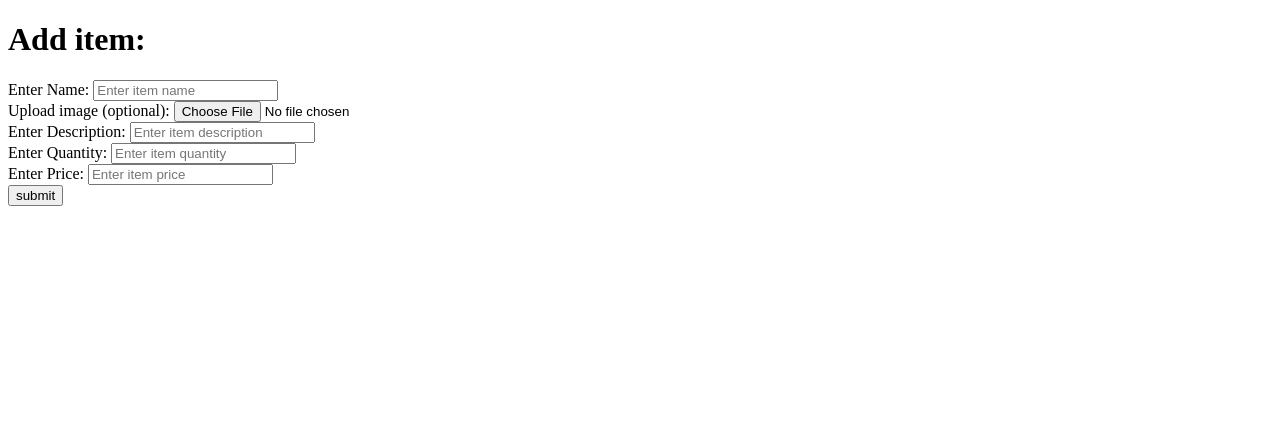
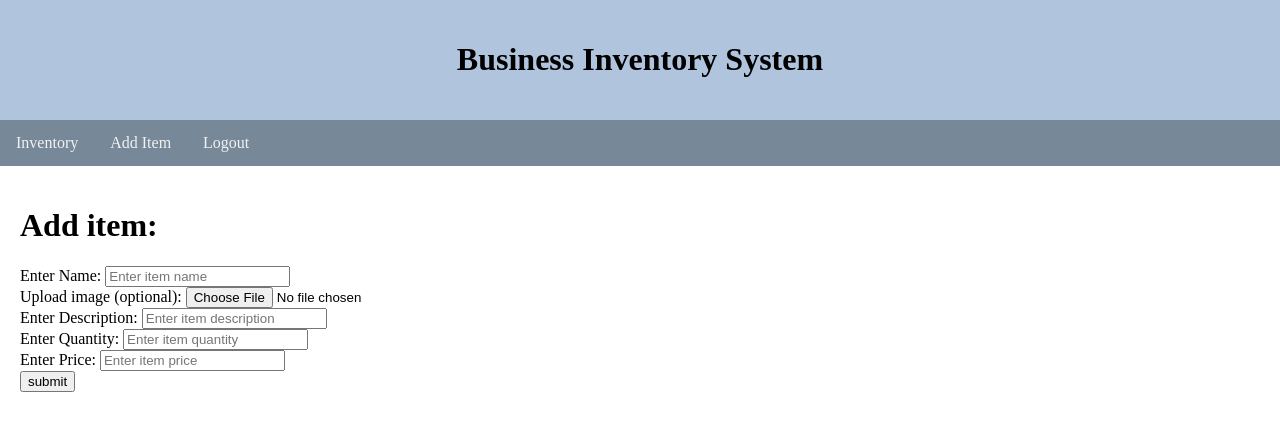
Before and after one commit to RATest35/Inventory-System, a Flask app: page /add in a window 1280 px wide. Shown: the top 431 px of the page. Run offline with Flask 3, Linux system fonts and the light colour scheme; the visitor is signed in with stand-in values (Sample User, id 1).

Commit message:
Update add.html to new ui

```diff
--- a/Templates/add.html
+++ b/Templates/add.html
@@ -1,10 +1,71 @@
 <!DOCTYPE html>
-<html>
-    <head>
-        <title>Add inventory item</title>
-    </head>
-    <body>
-        <h1>Add item:</h1>
+<html lang="en">
+<head>
+<title>Add Inventory Item</title>
+<meta charset="utf-8">
+<meta name="viewport" content="width=device-width, initial-scale=1">
+<style>
+* {
+  box-sizing: border-box;
+}
+
+body {
+  margin: 0;
+}
+
+/* Style the header */
+.header {
+  background-color: #B0C4DE;
+  padding: 20px;
+  text-align: center;
+}
+
+/* Style the top navigation bar */
+.topnav {
+  overflow: hidden;
+  background-color: #778899;
+}
+
+/* Style the topnav links */
+.topnav a {
+  float: left;
+  display: block;
+  color: #f2f2f2;
+  text-align: center;
+  padding: 14px 16px;
+  text-decoration: none;
+}
+
+/* Change color on hover */
+.topnav a:hover {
+  background-color: #ddd;
+  color: black;
+}
+
+.content {
+  float: left;
+  width: 100%;
+  padding: 20px;
+  /* background-color: #D3D3D3; */
+}
+
+
+</style>
+</head>
+<body>
+
+<div class="header">
+  <h1>Business Inventory System</h1>
+</div>
+
+<div class="topnav">
+  <a href="{{ url_for('inventory') }}">Inventory</a>
+  <a href="{{ url_for('add') }}">Add Item</a>
+  <a href="{{ url_for('logout') }}">Logout</a>
+</div>
+
+<div class="content">
+    <h1>Add item:</h1>
         {% with messages = get_flashed_messages() %}
             {% if messages %}
                 {% for msg in messages %}
@@ -30,5 +91,7 @@
 
             <input type = "submit" value = "submit"/><br/>
         </form>
-    </body>
+  </div>
+
+</body>
 </html>
```
